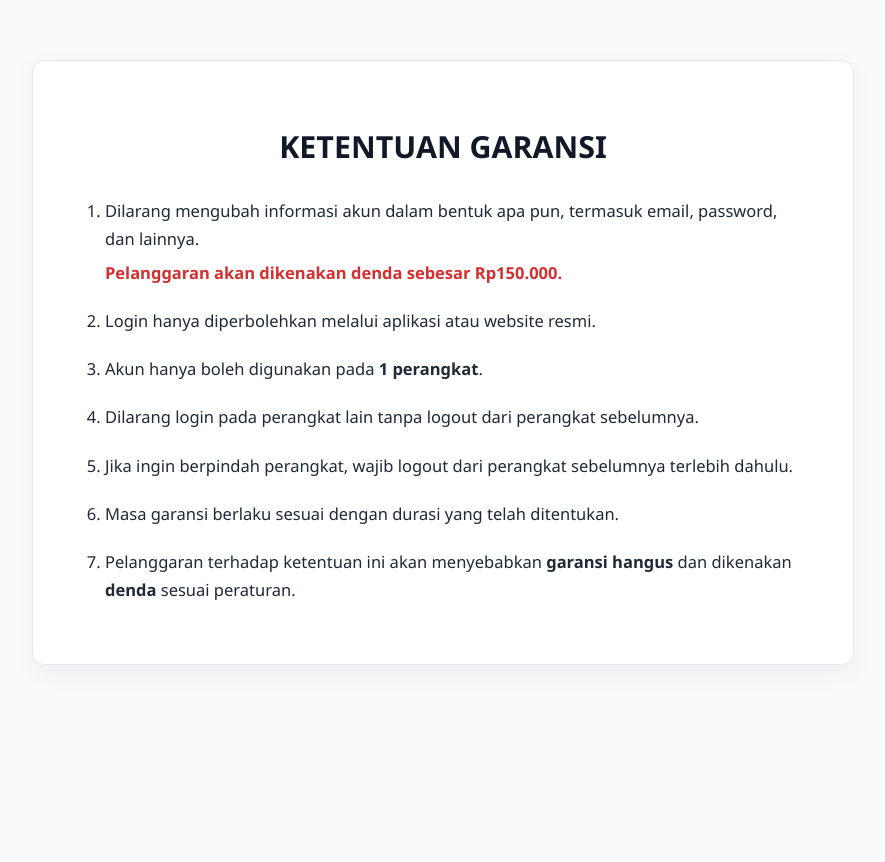
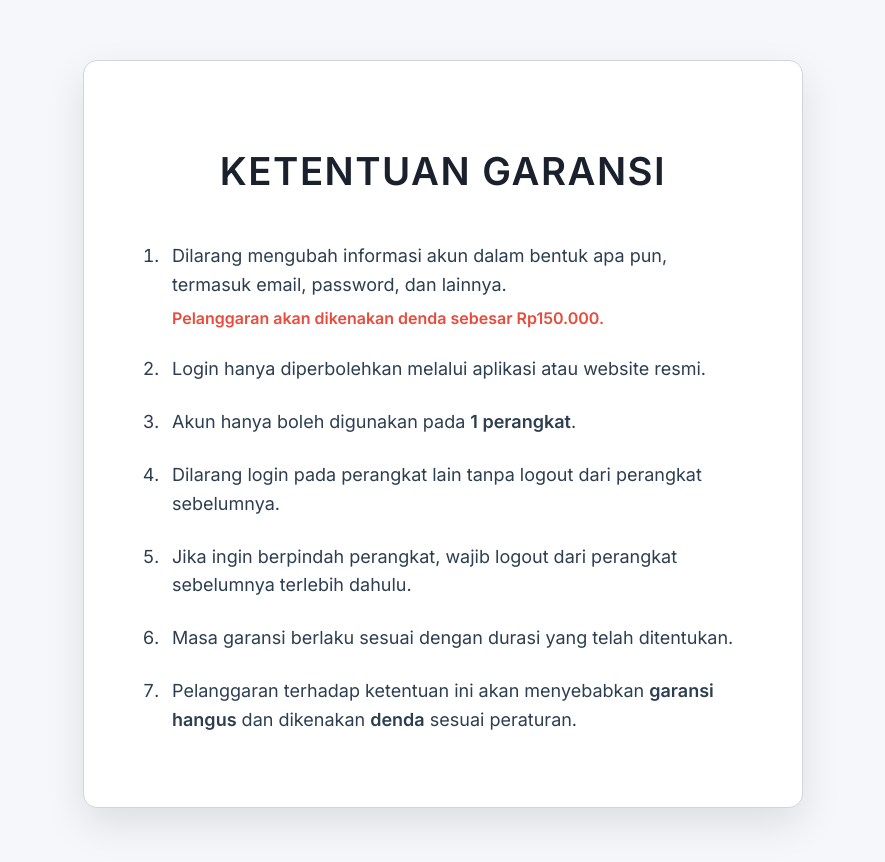
Before and after one commit to playpalmarket/playpalengine, a plain HTML site: page index.html in a window 1280 px wide. Shown: the whole page, without its empty margins (197-1082 px from the left). Before the commit the page ends 800 px from the top, so only its background shows below. Drawn offline with Linux system fonts and the light colour scheme.

Commit message:
Update index.html

```diff
--- a/index.html
+++ b/index.html
@@ -1,79 +1,108 @@
 <!DOCTYPE html>
 <html lang="id">
 <head>
-  <meta charset="UTF-8">
+  <meta charset="UTF-8" />
   <title>Ketentuan Garansi</title>
-  <meta name="viewport" content="width=device-width, initial-scale=1">
+  <meta name="viewport" content="width=device-width, initial-scale=1" />
+
+  <!-- Google Fonts -->
+  <link href="https://fonts.googleapis.com/css2?family=Inter:wght@400;600&display=swap" rel="stylesheet" />
+
   <style>
     :root {
-      --background: #f9fafb;
-      --text: #1f2937;
-      --highlight: #d32f2f;
+      --background: #f5f7fa;
+      --text: #2c3e50;
+      --highlight: #e74c3c;
       --card: #ffffff;
-      --border: #e5e7eb;
-      --font: 'Segoe UI', 'Inter', sans-serif;
+      --border: #d1d5db;
+      --font: 'Inter', -apple-system, BlinkMacSystemFont, 'Segoe UI', Roboto, Oxygen, Ubuntu, Cantarell, 'Open Sans', 'Helvetica Neue', sans-serif;
+      --shadow: rgba(0,0,0,0.1);
     }
-
+    * {
+      box-sizing: border-box;
+    }
     body {
       background-color: var(--background);
       color: var(--text);
       font-family: var(--font);
       margin: 0;
-      padding: 60px 20px;
+      padding: 60px 16px;
+      line-height: 1.6;
+      -webkit-font-smoothing: antialiased;
+      -moz-osx-font-smoothing: grayscale;
+      user-select: none;
     }
-
     .container {
       max-width: 720px;
-      margin: auto;
-      background-color: var(--card);
-      padding: 40px 50px;
-      border-radius: 12px;
-      box-shadow: 0 8px 24px rgba(0, 0, 0, 0.05);
+      margin: 0 auto;
+      background: var(--card);
+      padding: 48px 56px;
+      border-radius: 14px;
+      box-shadow: 0 16px 40px var(--shadow);
       border: 1px solid var(--border);
+      transition: box-shadow 0.3s ease;
     }
-
+    .container:hover {
+      box-shadow: 0 24px 64px rgba(0,0,0,0.15);
+    }
     h2 {
       text-align: center;
-      font-size: 1.9em;
-      margin-bottom: 30px;
-      font-weight: 600;
-      color: #111827;
+      font-weight: 700;
+      font-size: 2.4rem;
+      margin-bottom: 40px;
+      color: #1a202c;
+      letter-spacing: 1.5px;
     }
-
     ol {
-      padding-left: 22px;
+      padding-left: 24px;
+      margin: 0;
     }
-
     li {
-      margin-bottom: 20px;
-      line-height: 1.7;
-      font-size: 16.5px;
+      margin-bottom: 24px;
+      font-size: 1.125rem;
+      position: relative;
+      padding-left: 8px;
+      transition: color 0.25s ease;
     }
-
+    li:hover {
+      color: var(--highlight);
+    }
     li span {
       display: block;
+      margin-top: 6px;
+      font-weight: 600;
       color: var(--highlight);
-      font-weight: 600;
-      margin-top: 6px;
+      font-size: 1rem;
+      user-select: text;
     }
-
     strong {
-      font-weight: 600;
+      font-weight: 700;
     }
-
-    @media (max-width: 600px) {
+    /* Responsive */
+    @media (max-width: 640px) {
+      body {
+        padding: 40px 12px;
+      }
       .container {
-        padding: 30px 25px;
+        padding: 32px 24px;
+        border-radius: 10px;
       }
-
       h2 {
-        font-size: 1.6em;
+        font-size: 1.8rem;
+        margin-bottom: 32px;
+      }
+      li {
+        font-size: 1rem;
+        margin-bottom: 18px;
+      }
+      li span {
+        font-size: 0.9rem;
       }
     }
   </style>
 </head>
 <body>
-  <div class="container">
+  <div class="container" role="main">
     <h2>KETENTUAN GARANSI</h2>
     <ol>
       <li>
```
